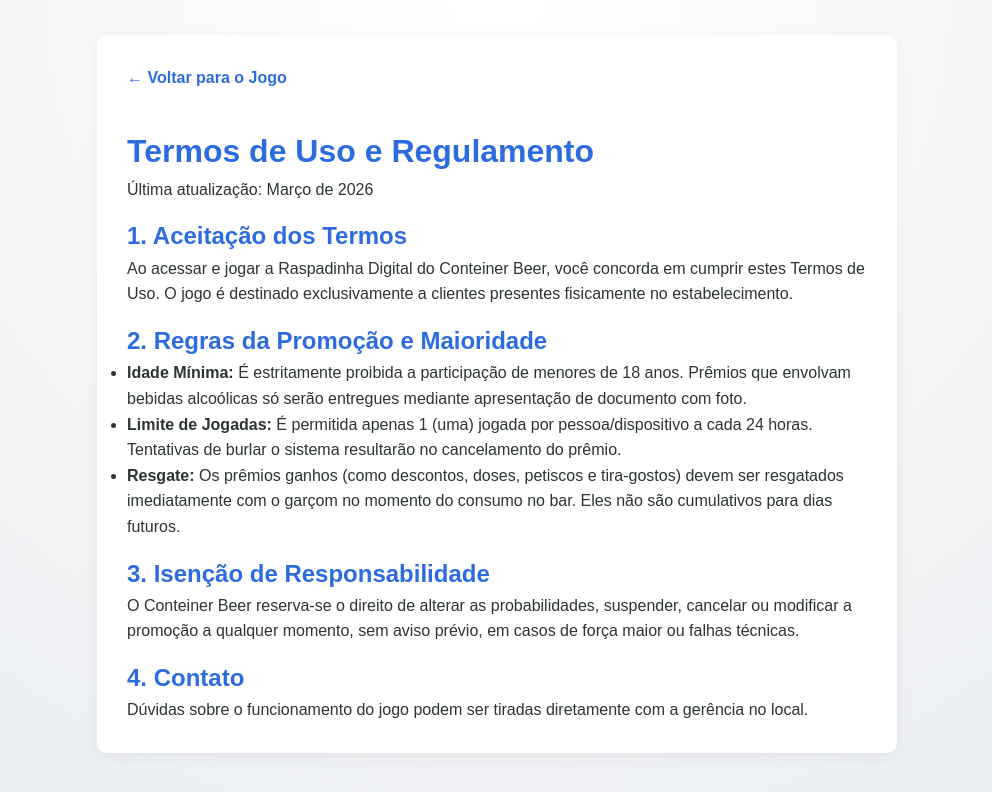
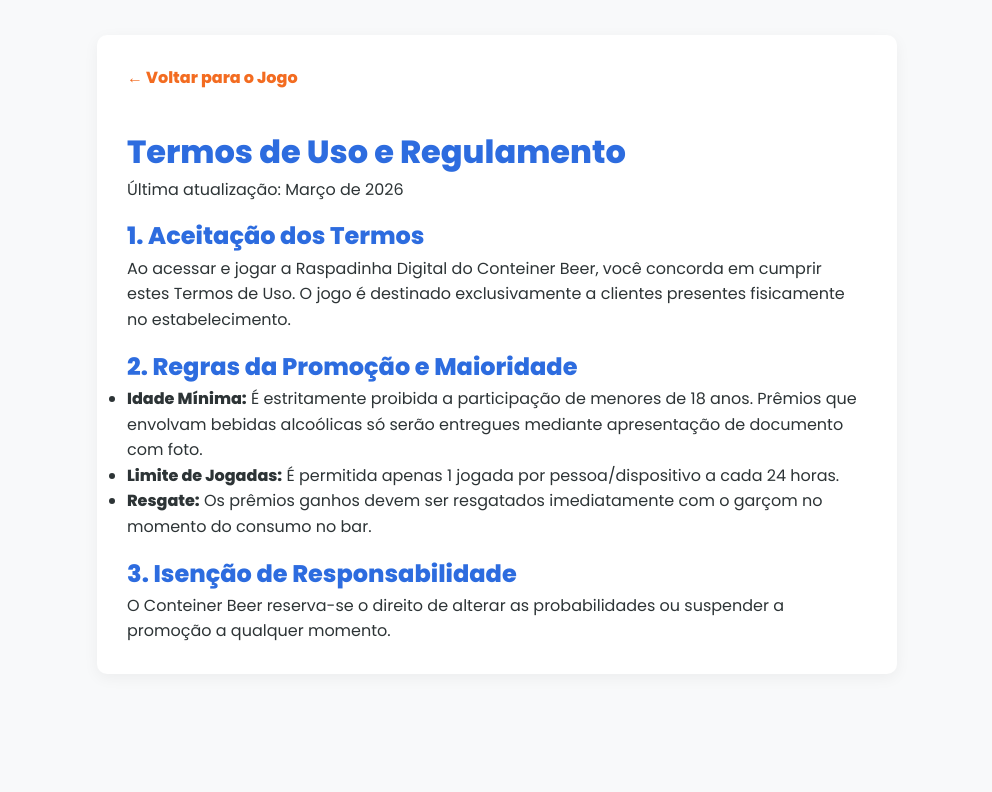
Before and after one commit to p3rtub4d00/promocaoconteinerbeer, a website: page public/termos.html in a window 1280 px wide. Shown: the whole page, without its empty margins (143-1135 px from the left). Drawn offline with Linux system fonts and the light colour scheme.

Commit message:
Update termos.html

```diff
--- a/public/termos.html
+++ b/public/termos.html
@@ -4,49 +4,24 @@
     <meta charset="UTF-8">
     <meta name="viewport" content="width=device-width, initial-scale=1.0">
     <title>Termos de Uso - Conteiner Beer</title>
+    <link href="https://fonts.googleapis.com/css2?family=Poppins:wght@400;600;800&display=swap" rel="stylesheet">
     <link rel="stylesheet" href="css/style.css">
-    <style>
-        .legal-container {
-            max-width: 800px;
-            margin: 20px auto;
-            padding: 30px;
-            background: var(--white);
-            border-radius: 10px;
-            box-shadow: 0 4px 15px rgba(0,0,0,0.05);
-            text-align: left;
-            line-height: 1.6;
-        }
-        h1, h2 { color: var(--primary-orange); }
-        .back-btn {
-            display: inline-block;
-            margin-bottom: 20px;
-            color: var(--primary-blue);
-            text-decoration: none;
-            font-weight: bold;
-        }
-    </style>
 </head>
-<body>
+<body style="background: var(--light-gray);">
     <div class="legal-container">
         <a href="index.html" class="back-btn">← Voltar para o Jogo</a>
         <h1>Termos de Uso e Regulamento</h1>
         <p>Última atualização: Março de 2026</p>
-
         <h2>1. Aceitação dos Termos</h2>
         <p>Ao acessar e jogar a Raspadinha Digital do Conteiner Beer, você concorda em cumprir estes Termos de Uso. O jogo é destinado exclusivamente a clientes presentes fisicamente no estabelecimento.</p>
-
         <h2>2. Regras da Promoção e Maioridade</h2>
         <ul>
             <li><strong>Idade Mínima:</strong> É estritamente proibida a participação de menores de 18 anos. Prêmios que envolvam bebidas alcoólicas só serão entregues mediante apresentação de documento com foto.</li>
-            <li><strong>Limite de Jogadas:</strong> É permitida apenas 1 (uma) jogada por pessoa/dispositivo a cada 24 horas. Tentativas de burlar o sistema resultarão no cancelamento do prêmio.</li>
-            <li><strong>Resgate:</strong> Os prêmios ganhos (como descontos, doses, petiscos e tira-gostos) devem ser resgatados imediatamente com o garçom no momento do consumo no bar. Eles não são cumulativos para dias futuros.</li>
+            <li><strong>Limite de Jogadas:</strong> É permitida apenas 1 jogada por pessoa/dispositivo a cada 24 horas.</li>
+            <li><strong>Resgate:</strong> Os prêmios ganhos devem ser resgatados imediatamente com o garçom no momento do consumo no bar.</li>
         </ul>
-
         <h2>3. Isenção de Responsabilidade</h2>
-        <p>O Conteiner Beer reserva-se o direito de alterar as probabilidades, suspender, cancelar ou modificar a promoção a qualquer momento, sem aviso prévio, em casos de força maior ou falhas técnicas.</p>
-
-        <h2>4. Contato</h2>
-        <p>Dúvidas sobre o funcionamento do jogo podem ser tiradas diretamente com a gerência no local.</p>
+        <p>O Conteiner Beer reserva-se o direito de alterar as probabilidades ou suspender a promoção a qualquer momento.</p>
     </div>
 </body>
 </html>
```
